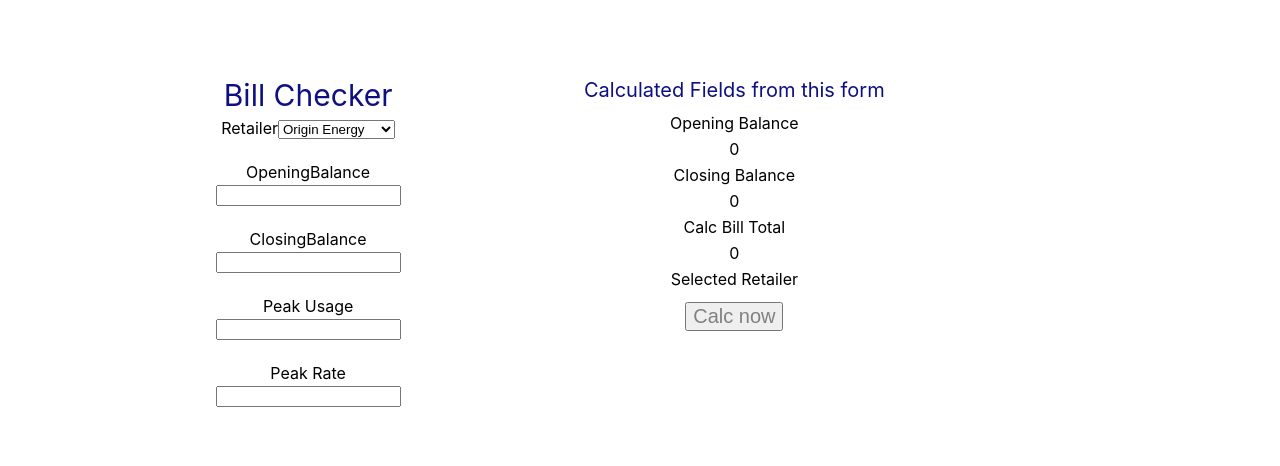
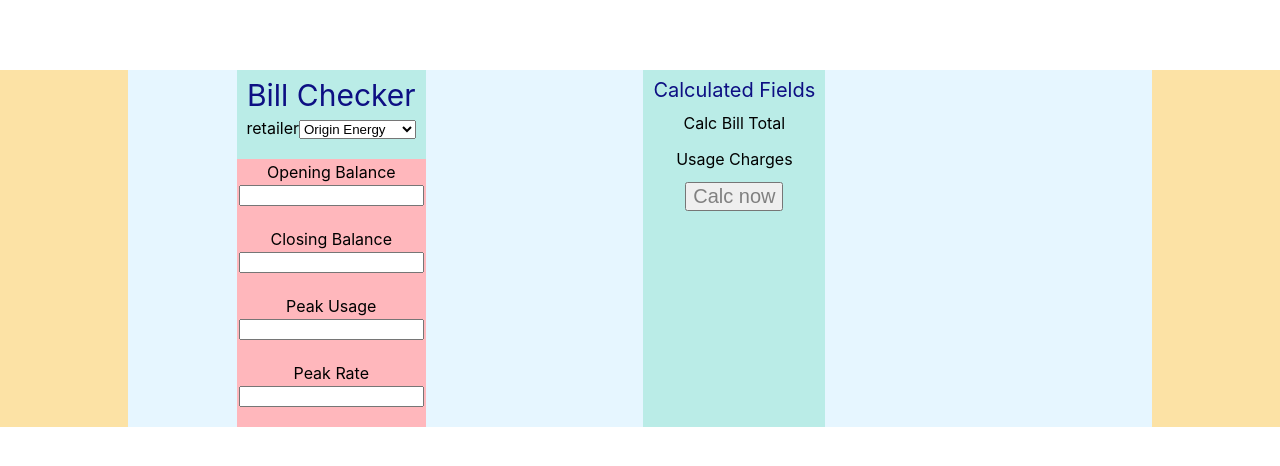
Before and after one commit to carlprins/react-gh-checker, a React (Create React App) app: page / in a window 1280 px wide. Shown: the top 466 px of the page. Built offline with nearby package versions, Linux system fonts and the light colour scheme.

Commit message:
Usage Calc and formatting added

```diff
--- a/package.json
+++ b/package.json
@@ -4,6 +4,7 @@
   "private": true,
   "homepage": "https://carlprins.github.io/react-gh-checker",
   "dependencies": {
+    "npm": "^6.11.3",
     "react": "^16.10.1",
     "react-dom": "^16.10.1",
     "react-scripts": "3.1.2"
--- a/src/App.css
+++ b/src/App.css
@@ -1,5 +1,6 @@
 .App {
   text-align: center;
+  background-color: #FCE2A5
 }
 h1 {
   padding: 20;
--- a/src/Requirements/Requirements.js
+++ b/src/Requirements/Requirements.js
@@ -14,48 +14,57 @@ const retailers = [
 const reqFields = [
     {
         id: 1,
-        name: "Retailer",
+        name: "retailer",
+        alias: "Retailer",
         type: "dropdown",
         options: retailers.map(retailer => retailer.name)
     }, {
         id: 2,
-        name: "Bill Start Date",
+        name: "billStartDate",
+        alias: "Bill Start Date",
         type: "date",
         options: []
     }, {
         id: 3,
-        name: "Bill End Date",
+        name: "billEndDate",
+        alias: "Bill End Date",
         type: "date",
         options: []
     }, {
         id: 4,
-        name: "OpeningBalance",
+        name: "openingBalance",
+        alias: "Opening Balance",
         type: "number",
         options: []
     }, {
         id: 5,
-        name: "ClosingBalance",
+        name: "closingBalance",
+        alias: "Closing Balance",
         type: "number",
         options: []
     },{
         id: 4,
-        name: "Period Start Date",
+        name: "periodStartDate",
+        alias: "Period Start Date",
         type: "date",
         options: []
 
     }, {
         id: 5,
-        name: "Period End Date",
+        name: "periodEndDate",
+        alias: "Period End Date",
         type: "date",
         options: []
     }, {
         id: 6,
-        name: "Peak Usage",
+        name: "peakUsage",
+        alias: "Peak Usage",
         type: "number",
         options: []
     }, {
         id: 7,
-        name: "Peak Rate",
+        name: "peakRate",
+        alias: "Peak Rate",
         type: "number",
         options: []
     }
--- a/src/formContainer/formContainer.css
+++ b/src/formContainer/formContainer.css
@@ -3,6 +3,15 @@
   justify-content: space-around;
   flex-wrap: wrap;
   margin: 4.4rem 10%;
+  background-color: #E6F6FF;
+}
+
+.InputFields {
+  background-color: #BAECE7
+}
+
+.CalcFields {
+  background-color: #BAECE7;
 }
 
 .Button {
--- a/src/formContainer/formContainer.js
+++ b/src/formContainer/formContainer.js
@@ -10,52 +10,52 @@ class FormContainer extends React.Component {
     constructor(props){
         super(props)
         this.state = {
-            billTotal: 0,
-            OpeningBalance: 0,
-            ClosingBalance: 0,
-            Retailer: ""
+            billTotal: '',
+            openingBalance: '',
+            closingBalance: '',
+            retailer: "",
+            peakUsage: '',
+            peakRate: '',
+            usageCharges: '',
+
         }
         this.handleChange = this.handleChange.bind(this);
         this.calcFields = this.calcFields.bind(this);
 
     }
     calcFields(){
-        let billTotal = this.state.ClosingBalance - this.state.OpeningBalance
+        let billTotal = this.state.closingBalance - this.state.openingBalance
+        let usageCharges = this.state.peakUsage * this.state.peakRate /100
         this.setState( { billTotal: billTotal } )
+        this.setState( { usageCharges: usageCharges} )
     }
     handleChange = async (e) => {
         const value = e.target.value
         const name = e.target.name
-        console.log(value)
-        console.log(name)
-        this.setState({ [name]: value })
+        this.setState({ [name]: value } )
 
     }
 
     render(){
         return (
             <div className="FormContainer" >
-                <div className="FormHeading">
+                <div className="InputFields">
                     <h1>{this.props.formTitle}</h1>
                     {reqFields.map(field => {
                         if (field.type === "number") {
-                            return <FormInput name={field.name} type={field.type} onChange={this.handleChange} Calc={this.calcFields} />
+                            return <FormInput name={field.name} alias={field.alias} type={field.type} onChange={this.handleChange} Calc={this.calcFields} />
                         } else if (field.type === "dropdown") {
-                            return <FormSelect name={field.name} options={field.options} onChange={this.handleChange} />
+                            return <FormSelect name={field.name} alias={field.alias} options={field.options} onChange={this.handleChange} />
                         }
 
                     })}
                 </div>
                 <div className="CalcFields">
-                    <h2>Calculated Fields from this form</h2>
-                    <p>Opening Balance</p>
-                    <p>{this.state.OpeningBalance}</p>
-                    <p>Closing Balance</p>
-                    <p>{this.state.ClosingBalance}</p>
+                    <h2>Calculated Fields</h2>
                     <p>Calc Bill Total</p>
                     <p>{this.state.billTotal}</p>
-                    <p>Selected Retailer</p>
-                    <p>{this.state.Retailer}</p>
+                    <p>Usage Charges</p>
+                    <p>{this.state.usageCharges}</p>
                     <input className="Button" type="button" onClick={this.calcFields} value="Calc now"></input>
                 </div>
                 <div>
--- a/src/formInput/formInput.css
+++ b/src/formInput/formInput.css
@@ -0,0 +1,3 @@
+.InputItem {
+    background-color: #FFB7BC;
+}
--- a/src/formInput/formInput.js
+++ b/src/formInput/formInput.js
@@ -17,7 +17,7 @@ class FormInput extends React.Component {
     render(){
         return (
             <div className="InputItem">
-                <p>{this.props.name}</p>
+                <p>{this.props.alias}</p>
                 <input type={this.props.type} onChange={this.handleUserInput} value={this.state.userInput} name={this.props.name} />
                 <h2>{this.state.userInput}</h2>
             </div>
```
Also changed, not shown: 1 other file (tests, documents, lock files or other folders).
